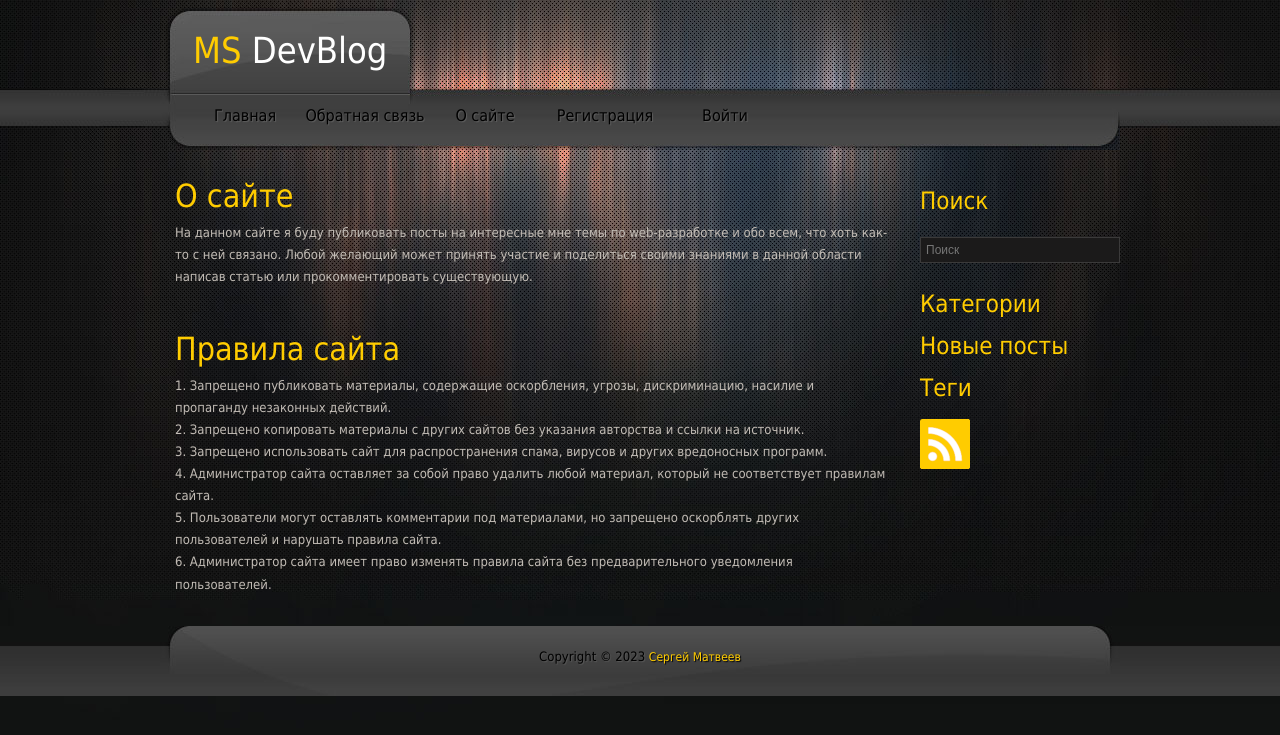
After one commit to darkus007/MSDevBlog, a Django app: template msdevblog/blog/templates/blog/about.html in a window 1280 px wide. The commit adds this page. Shown: the top 735 px of the page. Run offline with Django 4.2, Linux system fonts and the light colour scheme; the template is opened without the code that fills it, so the values that code supplies are empty.

Commit message:
Добавлена страница О сайте и тесты для нее.

```diff
--- /dev/null
+++ b/msdevblog/blog/templates/blog/about.html
@@ -0,0 +1,20 @@
+{% extends 'blog/base.html' %}
+
+{% block content %}
+
+    <h2>О сайте</h2>
+    <p>На данном сайте я буду публиковать посты на интересные мне темы по web-разработке и обо всем, что хоть как-то с ней связано.
+        Любой желающий может принять участие и поделиться своими знаниями в данной области написав статью или прокомментировать существующую.
+    </p>
+
+<br>
+<br>
+    <h2>Правила сайта</h2>
+    <p>1. Запрещено публиковать материалы, содержащие оскорбления, угрозы, дискриминацию, насилие и пропаганду незаконных действий.</p>
+    <p>2. Запрещено копировать материалы с других сайтов без указания авторства и ссылки на источник.</p>
+    <p>3. Запрещено использовать сайт для распространения спама, вирусов и других вредоносных программ.</p>
+    <p>4. Администратор сайта оставляет за собой право удалить любой материал, который не соответствует правилам сайта.</p>
+    <p>5. Пользователи могут оставлять комментарии под материалами, но запрещено оскорблять других пользователей и нарушать правила сайта.</p>
+    <p>6. Администратор сайта имеет право изменять правила сайта без предварительного уведомления пользователей.</p>
+
+{% endblock %}
--- a/msdevblog/blog/templates/blog/includes/main_menu.html
+++ b/msdevblog/blog/templates/blog/includes/main_menu.html
@@ -9,7 +9,12 @@
     {% else %}
         <li><a href="{% url 'blog:feedback' %}">Обратная связь</a></li>
     {% endif %}
-    <li><a href="#">О сайте</a></li>
+    {% if selected == 'about' %}
+        <li><a href="{% url 'blog:about' %}" class="current">О сайте</a></li>
+    {% else %}
+        <li><a href="{% url 'blog:about' %}">О сайте</a></li>
+    {% endif %}
+
 
     {% if user.is_authenticated %}
         {% if selected == 'create_post' %}
--- a/msdevblog/blog/urls.py
+++ b/msdevblog/blog/urls.py
@@ -14,5 +14,6 @@ urlpatterns = [
     path('feedback/', feedback, name='feedback'),
     path('search/', search_view, name='post-search'),
     path('feed/', LatestPostsFeed(), name='post-feed'),
+    path('about/', about_view, name='about'),
     path('<slug:slug>/', post_detail, name='post-detail'),
 ]
--- a/msdevblog/blog/views.py
+++ b/msdevblog/blog/views.py
@@ -136,3 +136,7 @@ def search_view(request):
 
 def page_not_found(request, exception):
     return render(request, 'blog/base.html')
+
+
+def about_view(request):
+    return render(request, 'blog/about.html', {'selected': 'about'})
```
Also changed, not shown: msdevblog/blog/tests/test_views.py (+7 -1 lines).
